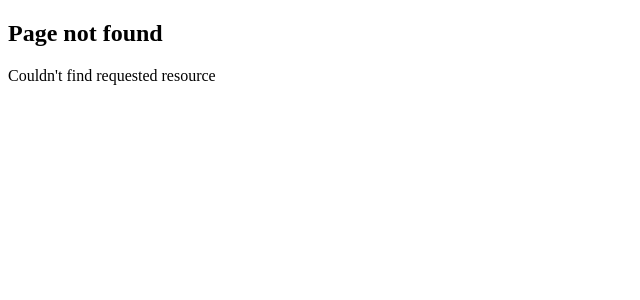
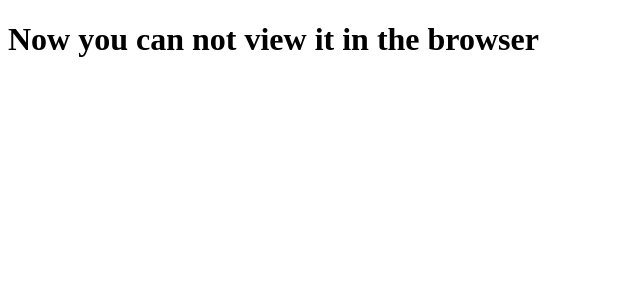
Before and after one commit to TestUser1001/NextJS-tutorial-follow, a Next.js app: page /%5Fexample in a window 1280 px wide. Before the commit this address had no page. Shown: the top 300 px of the page, without its empty margins (0-640 px from the left). Built offline with nearby package versions, Linux system fonts and the light colour scheme.

Commit message:
Private folders

```diff
--- /dev/null
+++ b/src/app/%5Fexample/page.tsx
@@ -0,0 +1,3 @@
+export default function PrivateRoute() {
+  return <h1>Now you can not view it in the browser</h1>;
+}
--- /dev/null
+++ b/src/app/_lib/page.tsx
@@ -0,0 +1,3 @@
+export default function PrivateRoute() {
+  return <h1>You can not view it in the browser</h1>;
+}
```
Also changed, not shown: src/app/%5Fexample/format-date.ts (added), src/app/_lib/format-date.ts (added).
